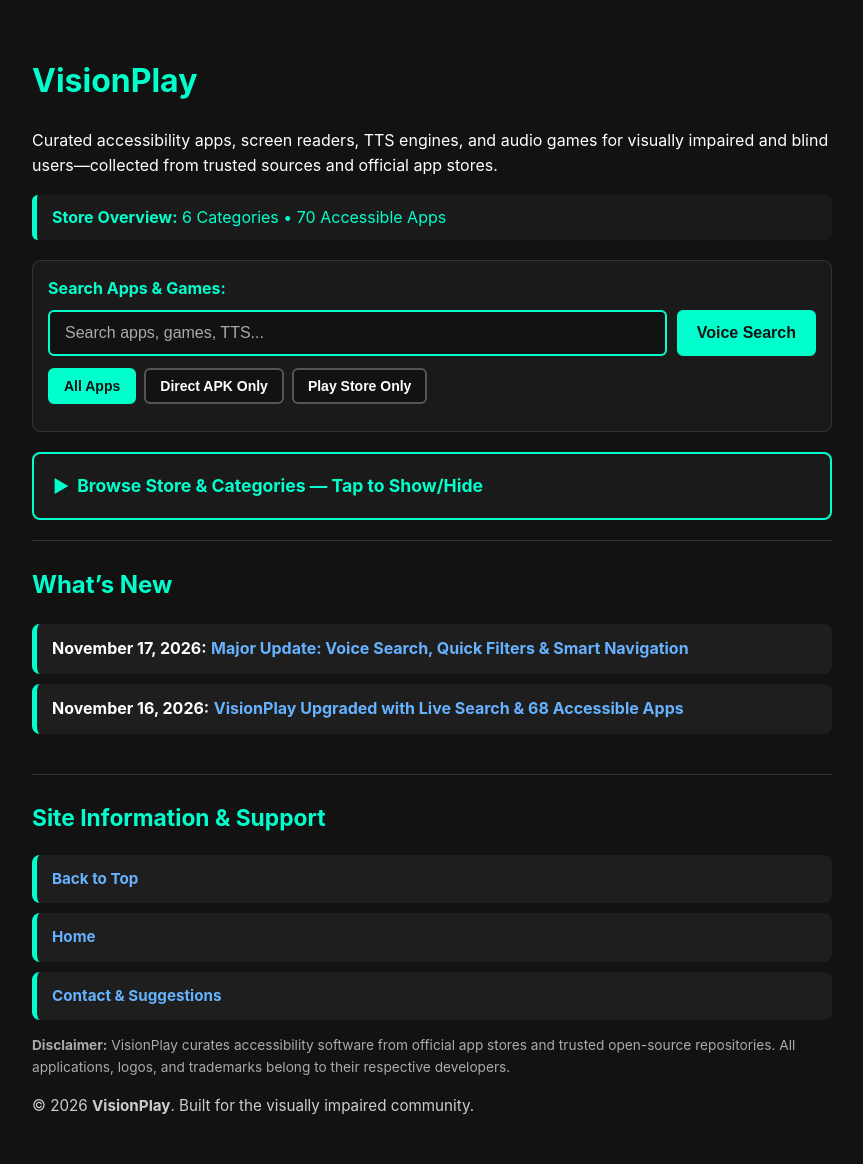
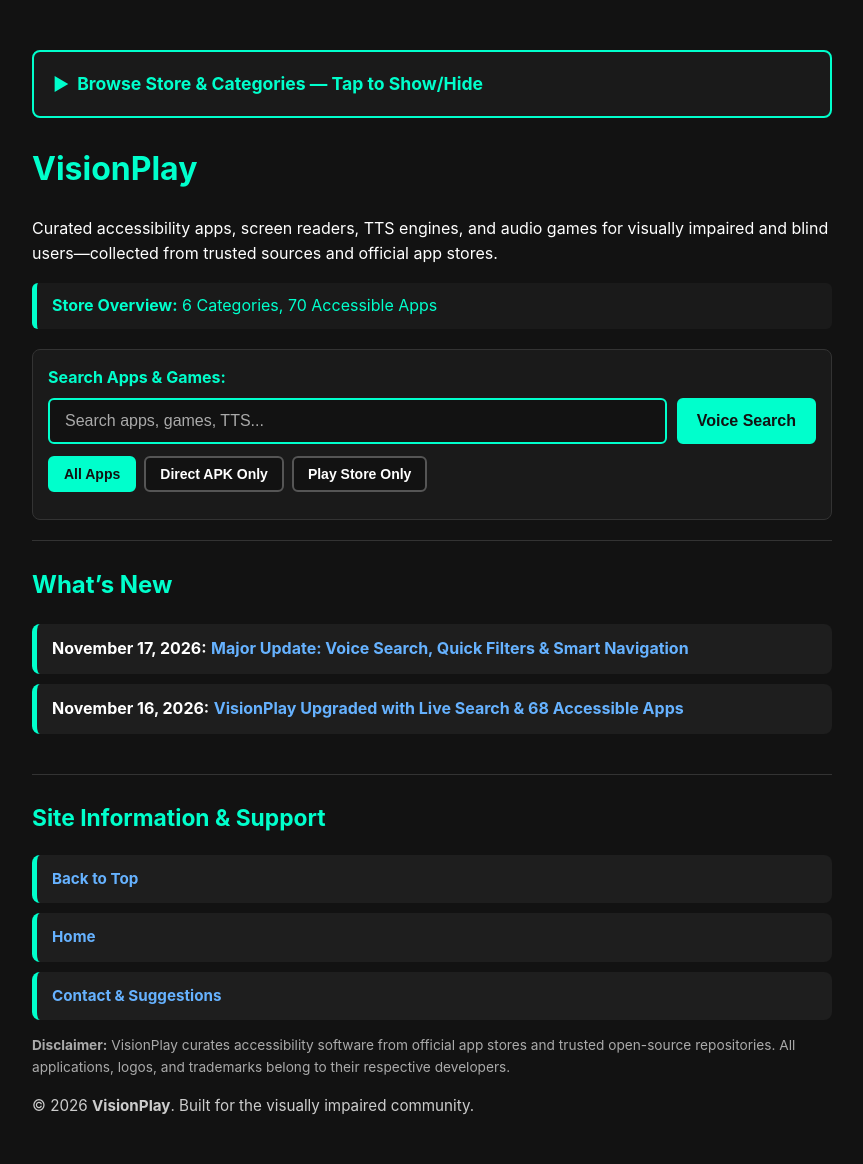
Before and after one commit to abhishekdey-hub/VisionPlay, a Jekyll site: the page built from index.md, in a window 1280 px wide. Shown: the whole page, without its empty margins (208-1071 px from the left). Built offline with Jekyll 4.4.1, drawn with Linux system fonts in a browser that asks for light colours; part of the change alters nothing that is shown.

Commit message:
Update index.md

```diff
--- a/index.md
+++ b/index.md
@@ -8,17 +8,17 @@ language: en
 
 {% assign total_apps = site.data.games.size | plus: site.data.ocr.size | plus: site.data.screen_readers.size | plus: site.data.tts.size | plus: site.data.tools.size | plus: site.data.vision.size %}
 
+{% include category-menu.html %}
+
 # VisionPlay
 
 Curated accessibility apps, screen readers, TTS engines, and audio games for visually impaired and blind users—collected from trusted sources and official app stores.
 
 <p class="store-stats" role="status">
-  <strong>Store Overview:</strong> 6 Categories &bull; {{ total_apps }} Accessible Apps
+  <strong>Store Overview:</strong> 6 Categories, {{ total_apps }} Accessible Apps
 </p>
 
 {% include search-box.html %}
-
-{% include category-menu.html %}
 
 ---
 
```
